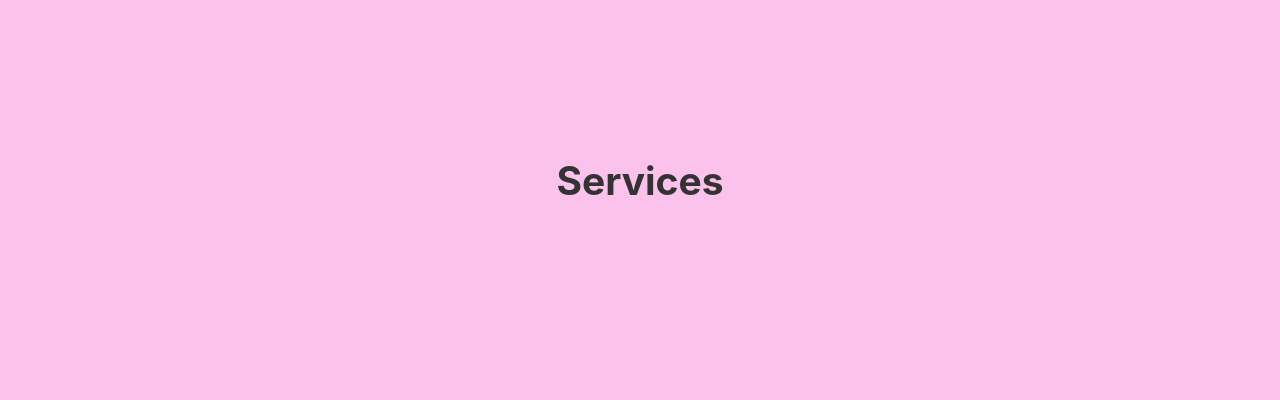
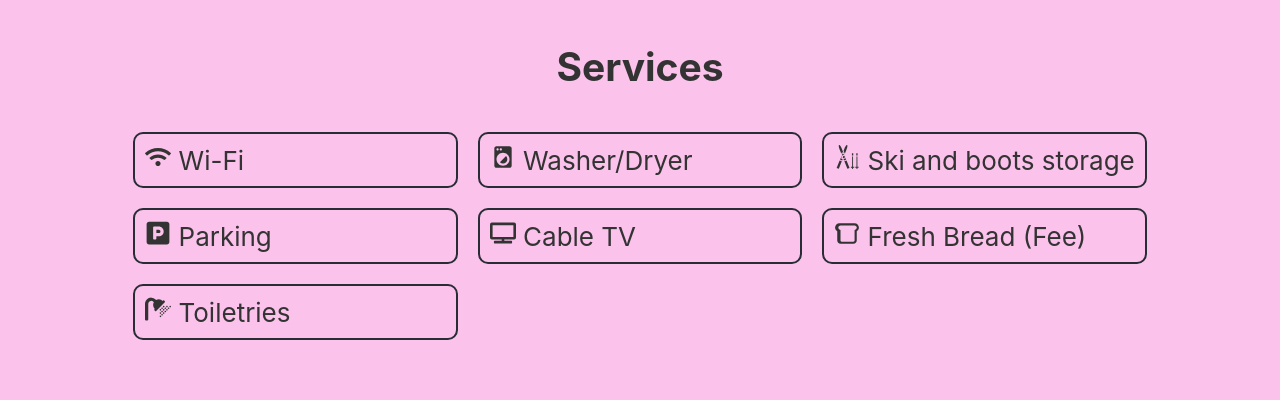
Before and after one commit to sarahelisabethcominotti/eberharter-wohnung, a React (Create React App) app: page / in a window 1280 px wide. Shown: the part 1820-2220 px from the top of the page. Built offline with nearby package versions, Linux system fonts and the light colour scheme; no server answers.

Commit message:
addition of services section

```diff
--- a/package.json
+++ b/package.json
@@ -10,6 +10,7 @@
     "leaflet": "^1.9.4",
     "react": "^18.3.1",
     "react-dom": "^18.3.1",
+    "react-icons": "^5.3.0",
     "react-leaflet": "^4.2.1",
     "react-router-dom": "^6.28.0",
     "react-scripts": "5.0.1",
--- a/src/components/Services.js
+++ b/src/components/Services.js
@@ -1,11 +1,38 @@
-import React from 'react'
+import React from "react";
+import { FaWifi, FaParking, FaTv, FaShower } from "react-icons/fa";
+import { MdLocalLaundryService } from "react-icons/md";
+import { GiSkis } from "react-icons/gi";
+import { RiBreadLine } from "react-icons/ri";
 
 function Services() {
   return (
     <section id="services">
-    <h2>Services</h2>
-  </section>
-)
+      <h2>Services</h2>
+      <ul className="services-list">
+        <li>
+          <FaWifi /> Wi-Fi
+        </li>
+        <li>
+          <MdLocalLaundryService /> Washer/Dryer
+        </li>
+        <li>
+          <GiSkis /> Ski and boots storage
+        </li>
+        <li>
+          <FaParking /> Parking
+        </li>
+        <li>
+          <FaTv /> Cable TV
+        </li>
+        <li>
+          <RiBreadLine /> Fresh Bread (Fee)
+        </li>
+        <li>
+          <FaShower /> Toiletries
+        </li>
+      </ul>
+    </section>
+  );
 }
 
-export default Services
+export default Services;
--- a/src/index.css
+++ b/src/index.css
@@ -1,7 +1,6 @@
 html {
   scroll-behavior: smooth;
   font-family: Arial, sans-serif;
-
 }
 
 .App {
@@ -39,7 +38,8 @@ nav {
   align-items: center;
   z-index: 10;
 
-  a, h1 {
+  a,
+  h1 {
     text-decoration: none;
     color: #282c34;
     font-weight: bold;
@@ -47,10 +47,8 @@ nav {
   }
   a:hover {
     color: #fbb94d;
-
   }
 }
-
 
 section {
   height: 100vh;
@@ -87,8 +85,18 @@ section {
   z-index: 1;
 }
 
-@media screen and (max-width: 1000px) {
-  /* Navigation */
+.services-list {
+  list-style-type: none;
+  padding: 0;
+  margin: 0;
+  text-align: left;
+  li {
+
+    border: 2px solid #282c34;
+    border-radius: 10px;
+    padding: 10px;
+    margin: 10px;
+  }
 }
 
 
@@ -108,4 +116,19 @@ section {
     width: 50%;
   }
 
+  .services-list {
+    display: grid;
+    grid-template-columns: repeat(2, 1fr);
+  }
 }
+
+
+@media screen and (min-width: 1000px) {
+  /* Navigation */
+
+  .services-list {
+    display: grid;
+    grid-template-columns: repeat(3, 1fr);
+    justify-content: center;
+  }
+}
```
Also changed, not shown: 1 other file (tests, documents, lock files or other folders).
